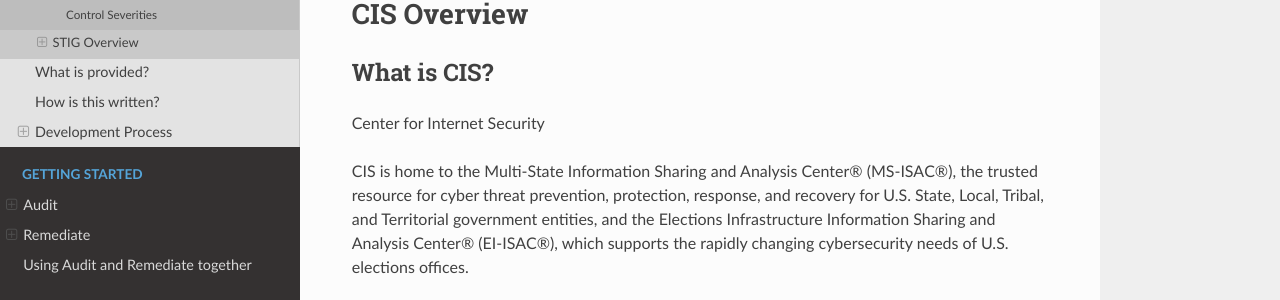
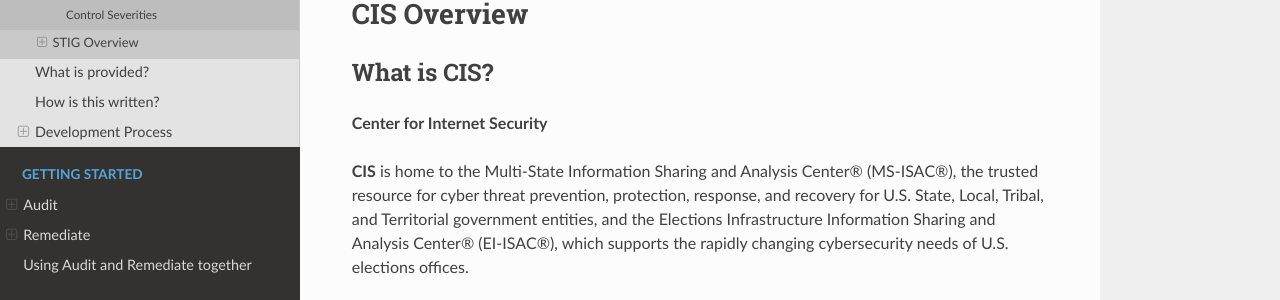
Before and after one commit to ansible-lockdown/MPG-AL-READTHEDOCS, a Sphinx documentation site: the page built from docs/source/CIS/cis_overview.rst, in a window 1280 px wide and 900 px high. Shown: the part 204-504 px from the top of the window. Built offline with Sphinx 7.4.7 and the Read the Docs theme 2.0.0, drawn with Linux system fonts in a browser that asks for light colours; pages that are not in the unit, such as notebooks, are missing from menus.

```diff
--- a/docs/source/CIS/cis_overview.rst
+++ b/docs/source/CIS/cis_overview.rst
@@ -5,9 +5,9 @@ CIS Overview
 What is CIS?
 ~~~~~~~~~~~~
 
-Center for Internet Security
+**Center for Internet Security**
 
-CIS is home to the Multi-State Information Sharing and Analysis Center® (MS-ISAC®),
+**CIS** is home to the Multi-State Information Sharing and Analysis Center® (MS-ISAC®),
 the trusted resource for cyber threat prevention, protection, response, and recovery
 for U.S. State, Local, Tribal, and Territorial government entities,
 and the Elections Infrastructure Information Sharing and Analysis Center® (EI-ISAC®), which supports the rapidly changing cybersecurity needs of U.S. elections offices.
--- a/docs/source/STIG/STIG_table.rst
+++ b/docs/source/STIG/STIG_table.rst
@@ -10,8 +10,8 @@ Operating Systems
 
    "RHEL7-STIG_", "True", "True", "True", ".. image:: https://img.shields.io/ansible/quality/61792?label=Quality&&logo=ansible"
    "RHEL8-STIG_", "True", "True", "True", ".. image:: https://img.shields.io/ansible/quality/56380?label=Quality&&logo=ansible"
-   "UBUNTU18-STIG_", "True", "True", "False", ".. image:: https://img.shields.io/ansible/quality/61237?label=Quality&&logo=ansible"
-   "UBUNTU20-STIG_", "True", "True", "False", ".. image:: https://img.shields.io/ansible/quality/61237?label=Quality&&logo=ansible"
+   "UBUNTU18-STIG_", "True", "True", "WIP", ".. image:: https://img.shields.io/ansible/quality/61237?label=Quality&&logo=ansible"
+   "UBUNTU20-STIG_", "True", "True", "WIP", ".. image:: https://img.shields.io/ansible/quality/61237?label=Quality&&logo=ansible"
 
 .. csv-table:: STIG Windows Benchmark Availability
    :header: "Benchmark", "Maintained", "Remediate", "Audit"
```
